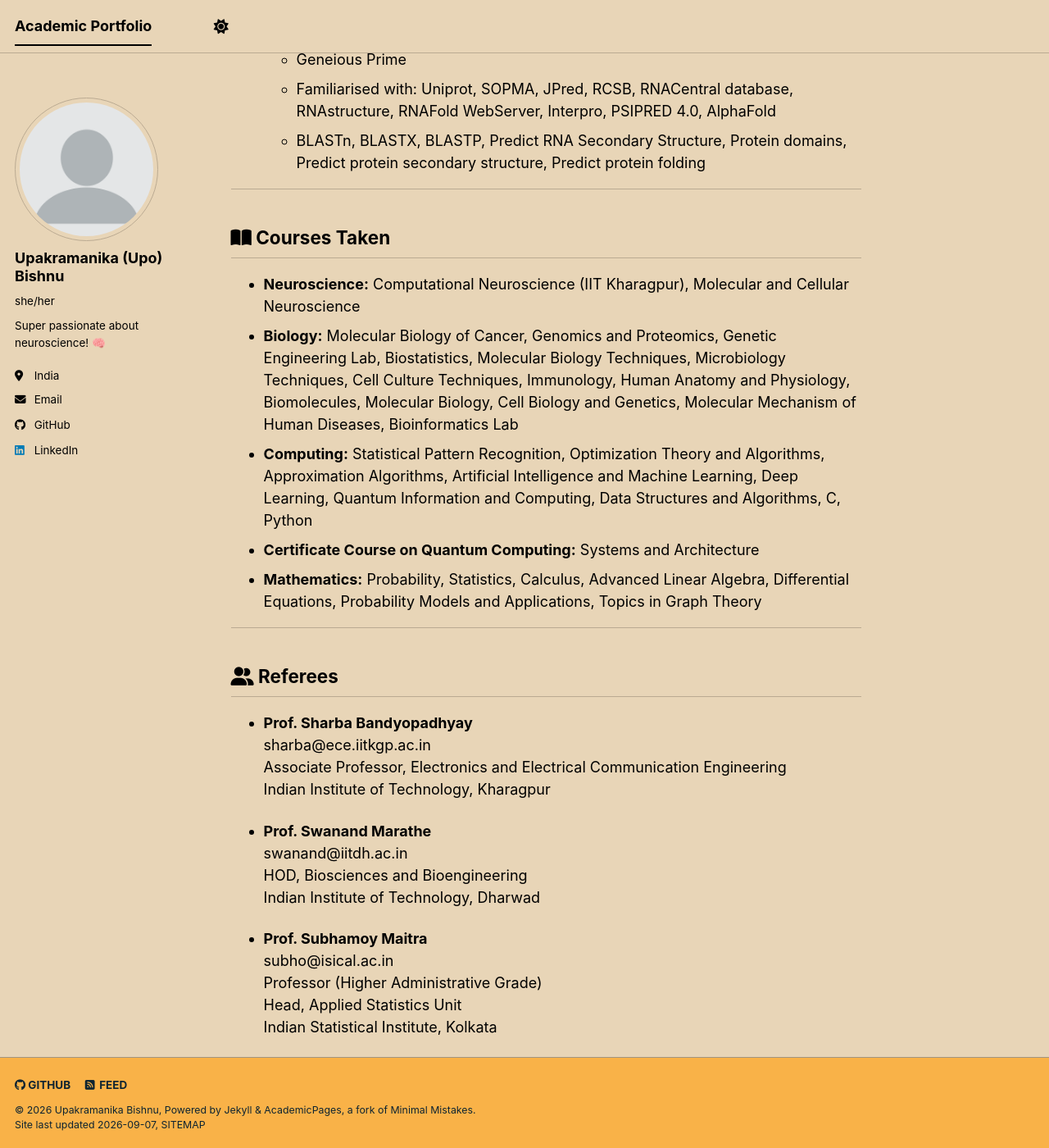
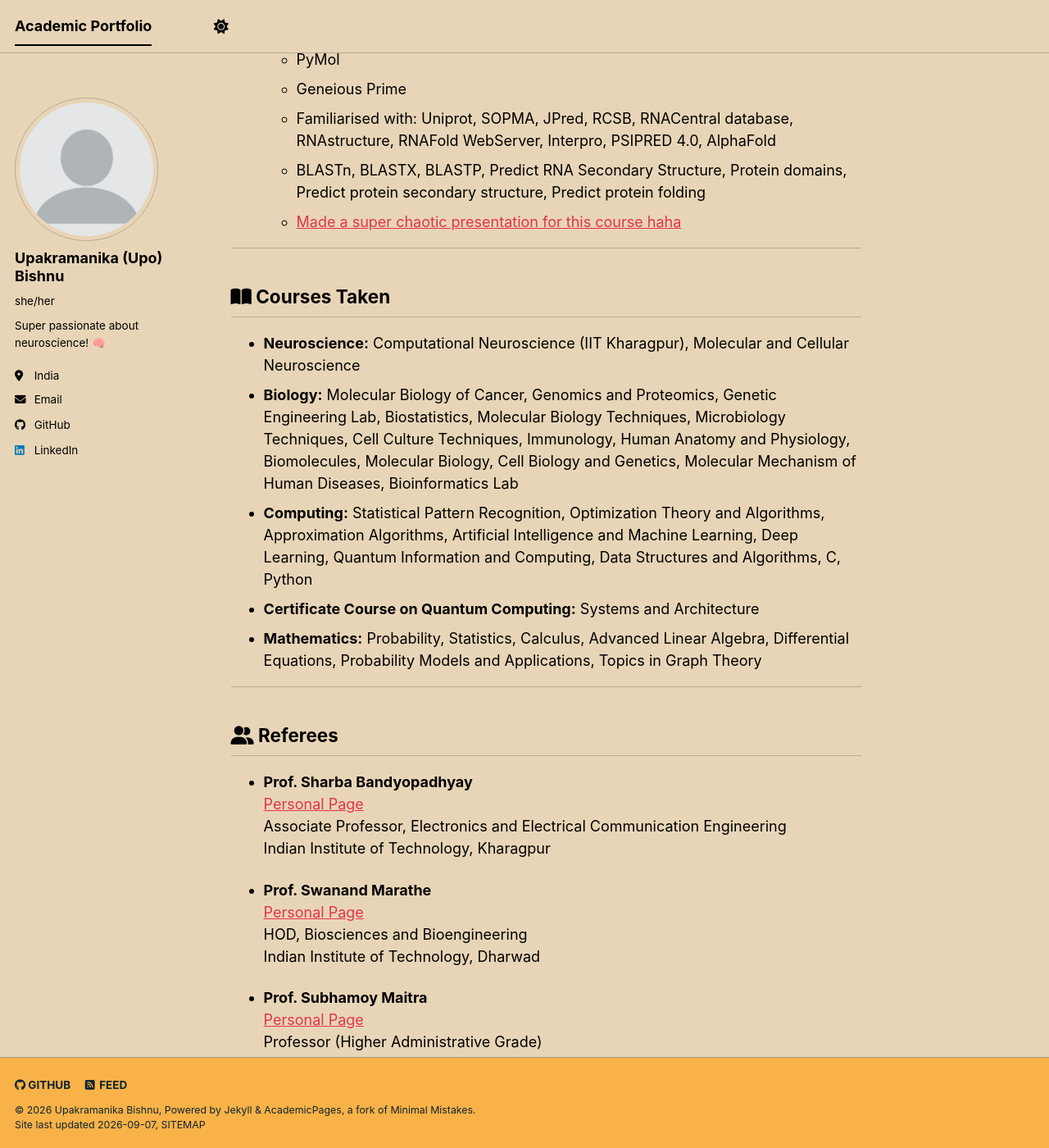
Before and after one commit to upakramanika/upakramanika.github.io, a Jekyll site: the page built from _pages/about.md, in a window 1280 px wide and 1400 px high, scrolled down 3047 px. Shown: the whole window at 82% size. Built offline with Jekyll 4.4.1, drawn with Linux system fonts in a browser that asks for light colours; a style sheet for code colours, icons or effects is not loaded; our own code applies the rules of GitHub Pages for plain Markdown files; some of the changed text lies outside the part shown.

Commit message:
about.md

```diff
--- a/_pages/about.md
+++ b/_pages/about.md
@@ -40,6 +40,7 @@ permalink: /
   * Used K-means clustering
   * Built CNN (Convolutional Neural Network) to Classify Astrocytes
   * Python programming language
+  * [I made this presentation for this project](https://docs.google.com/presentation/d/17sIf6ADK_jxlvjnijrgSdMp8GA3fmN6DrzFHBVKb_O8/edit?usp=sharing)
 
 ---
 
@@ -97,6 +98,7 @@ permalink: /
   * Geneious Prime
   * Familiarised with: Uniprot, SOPMA, JPred, RCSB, RNACentral database, RNAstructure, RNAFold WebServer, Interpro, PSIPRED 4.0, AlphaFold
   * BLASTn, BLASTX, BLASTP, Predict RNA Secondary Structure, Protein domains, Predict protein secondary structure, Predict protein folding
+  * [Made a super chaotic presentation for this course haha](https://docs.google.com/presentation/d/1mwksRV2W0rgIfgF0Yk1aWqKXXTgIVPrQ/edit?usp=sharing&ouid=110792344000961218892&rtpof=true&sd=true)
 
 ---
 
@@ -113,17 +115,17 @@ permalink: /
 ## <i class="fas fa-user-friends"></i> Referees
 
 * **Prof. Sharba Bandyopadhyay**
-  sharba@ece.iitkgp.ac.in
+  [Personal Page](https://informationprocessinglab.weebly.com/)
   Associate Professor, Electronics and Electrical Communication Engineering
   Indian Institute of Technology, Kharagpur
 
 * **Prof. Swanand Marathe**
-  swanand@iitdh.ac.in
+  [Personal Page]([https://informationprocessinglab.weebly.com/](https://sites.google.com/iitdh.ac.in/swanandlab/home))
   HOD, Biosciences and Bioengineering
   Indian Institute of Technology, Dharwad
 
 * **Prof. Subhamoy Maitra**
-  subho@isical.ac.in
+  [Personal Page]([https://informationprocessinglab.weebly.com/](https://isi.irins.org/profile/61161))
   Professor (Higher Administrative Grade)
   Head, Applied Statistics Unit
   Indian Statistical Institute, Kolkata
```
Also changed, not shown: other parts of _pages/about.md (+1 -1 lines).
